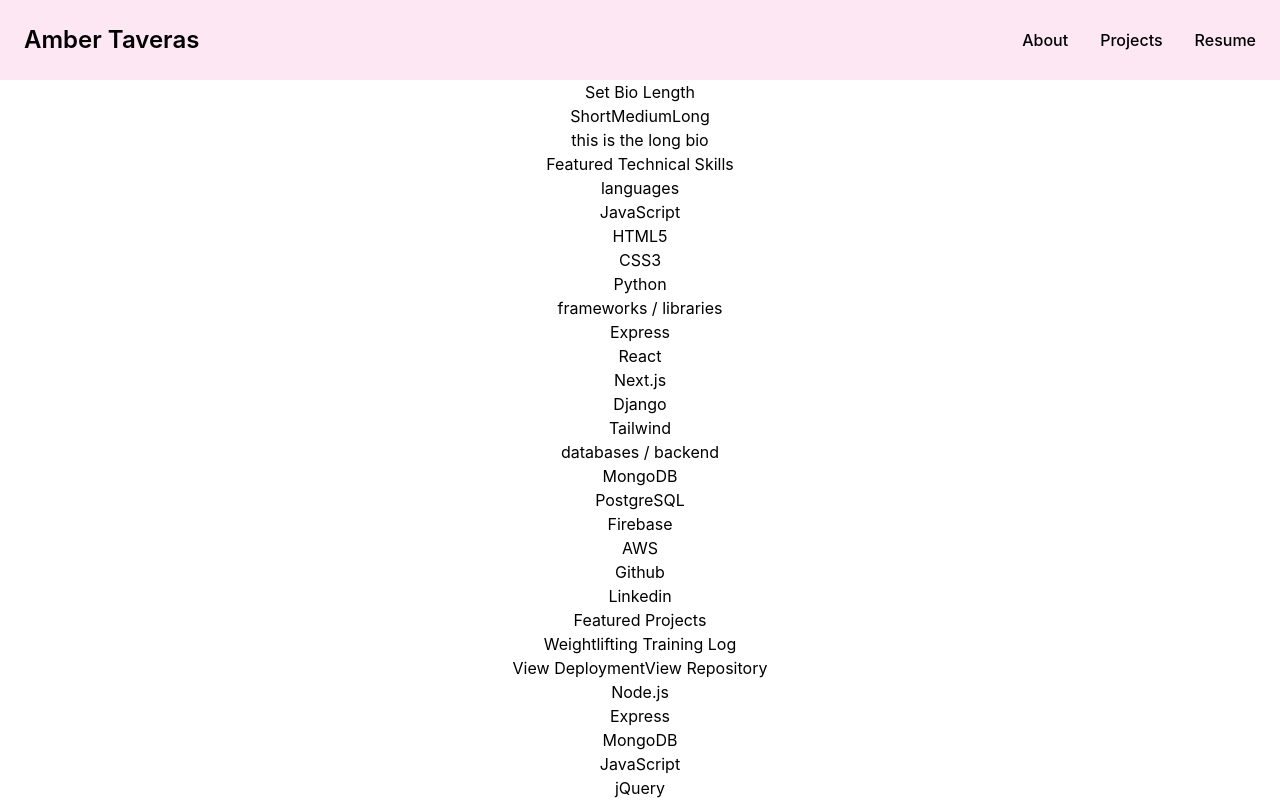
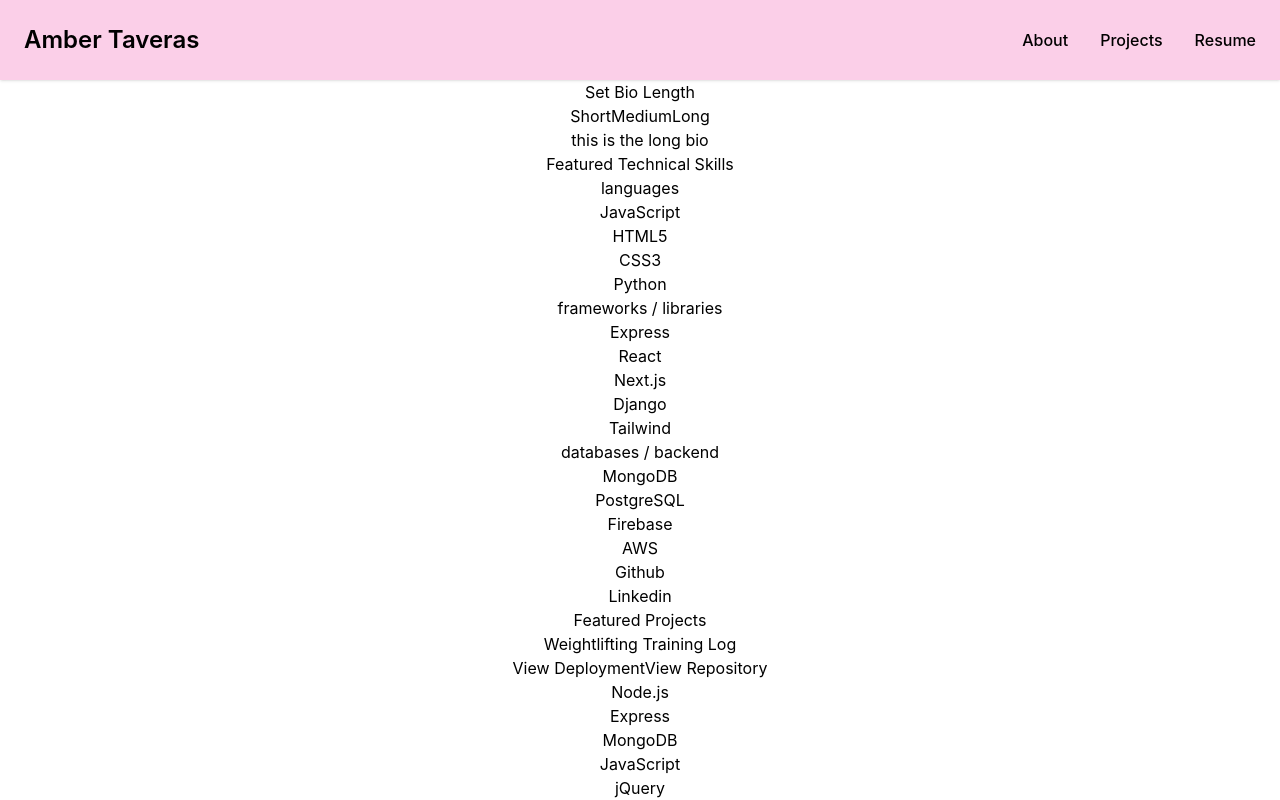
Before and after one commit to ambertav/portfolio, a React (Create React App) app: page / in a window 1280 px wide. Shown: the top 800 px of the page. Built offline with nearby package versions, Linux system fonts and the light colour scheme.

Commit message:
adds more styling to burger menu

```diff
--- a/src/components/Navigation.js
+++ b/src/components/Navigation.js
@@ -1,5 +1,5 @@
 import { Link } from 'react-router-dom';
-import { useState } from 'react';
+import { useState, useEffect } from 'react';
 
 
 import { MdClose } from 'react-icons/md';
@@ -10,7 +10,7 @@
     const [navOpen, setNavOpen] = useState(false);
 
     return (
-        <nav class='border-pink-200 bg-pink-100'>
+        <nav class='border-pink-400 shadow bg-pink-200 h-20'>
             <div class='max-w-screen-xl flex flex-wrap items-center justify-between mx-auto p-6'>
                 <span class='text-2xl font-semibold hover:font-bold'>Amber Taveras</span>
                 <button class='hamburger' onClick={() => setNavOpen((prev) => !prev)}>
@@ -19,17 +19,16 @@
                         : (<FiMenu style={{width: '32px', height: '28px'}} />)
                 }
                 </button>
-
-            <div class={navOpen ? 'w-full text-right mr-8 ml-auto' : 'hidden w-full md:block md:w-auto'}>
-            <ul class= {navOpen ? 'flex flex-col pt-4 w-2/5 ml-auto' : 'flex flex-col font-medium mt-4 rounded-lg bg-gray-50 md:flex-row md:space-x-8 md:mt-0 md:border-0 md:bg-transparent'} >
+                <div class={navOpen ? 'w-full mr-10 md:hidden overflow-hidden' : 'hidden w-full md:block md:w-auto'}>
+                    <ul class= {navOpen ? 'flex flex-col p-2 w-2/5 ml-auto shadow-2xl bg-white text-center rounded-lg' : 'flex flex-col font-medium mt-4 rounded-lg bg-gray-50 md:flex-row md:space-x-8 md:mt-0 md:border-0 md:bg-transparent'} >
                         <Link to='/' onClick={() => setNavOpen(false)}>
-                    <li class='hover:font-semibold w-10/12'>About</li>
+                            <li class='hover:font-semibold'>About</li>
                         </Link>
                         <Link to='/projects' onClick={() => setNavOpen(false)}>
-                    <li class='hover:font-semibold w-10/12'>Projects</li>
+                            <li class='hover:font-semibold'>Projects</li>
                         </Link>
                         <Link to='/resume' onClick={() => setNavOpen(false)}>
-                    <li class='hover:font-semibold w-10/12'>Resume</li>
+                            <li class='hover:font-semibold'>Resume</li>
                         </Link>
                     </ul>
                 </div>
```
Lines whose indentation alone changed are shown as unchanged.
